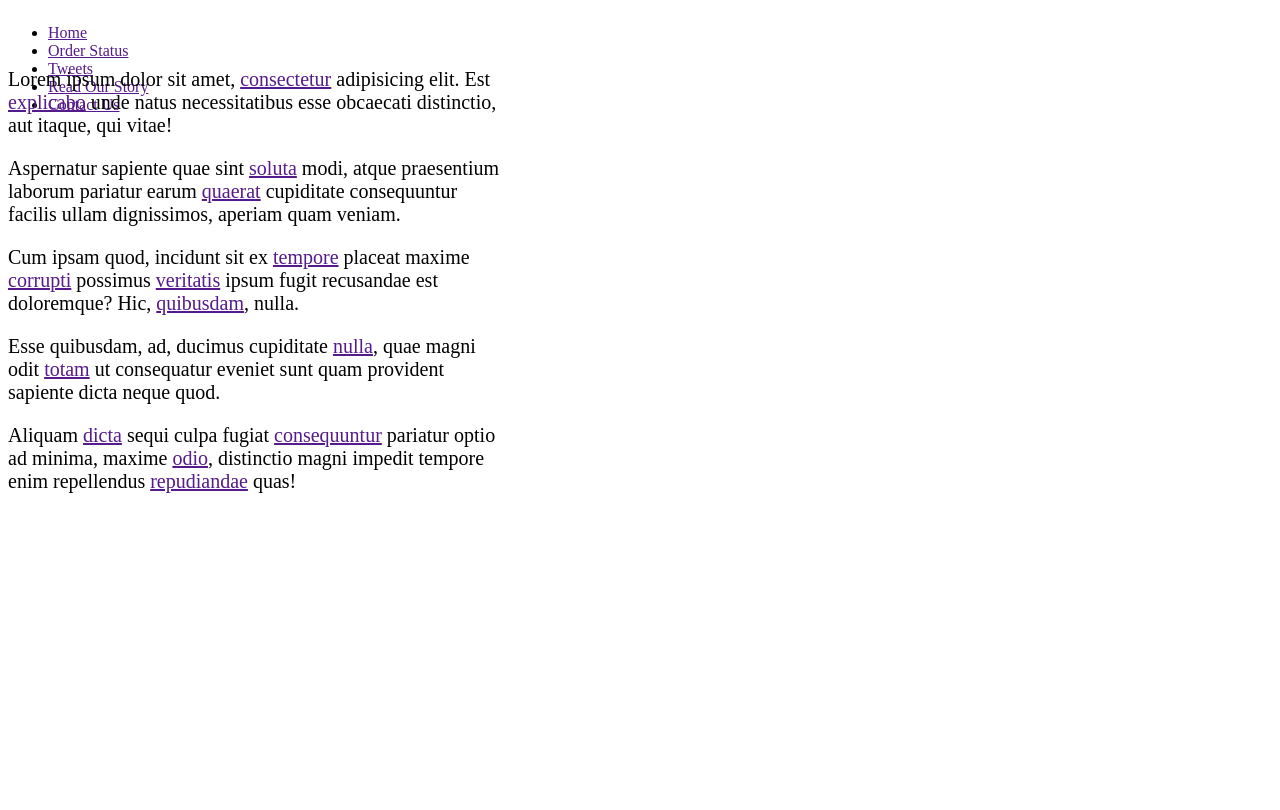
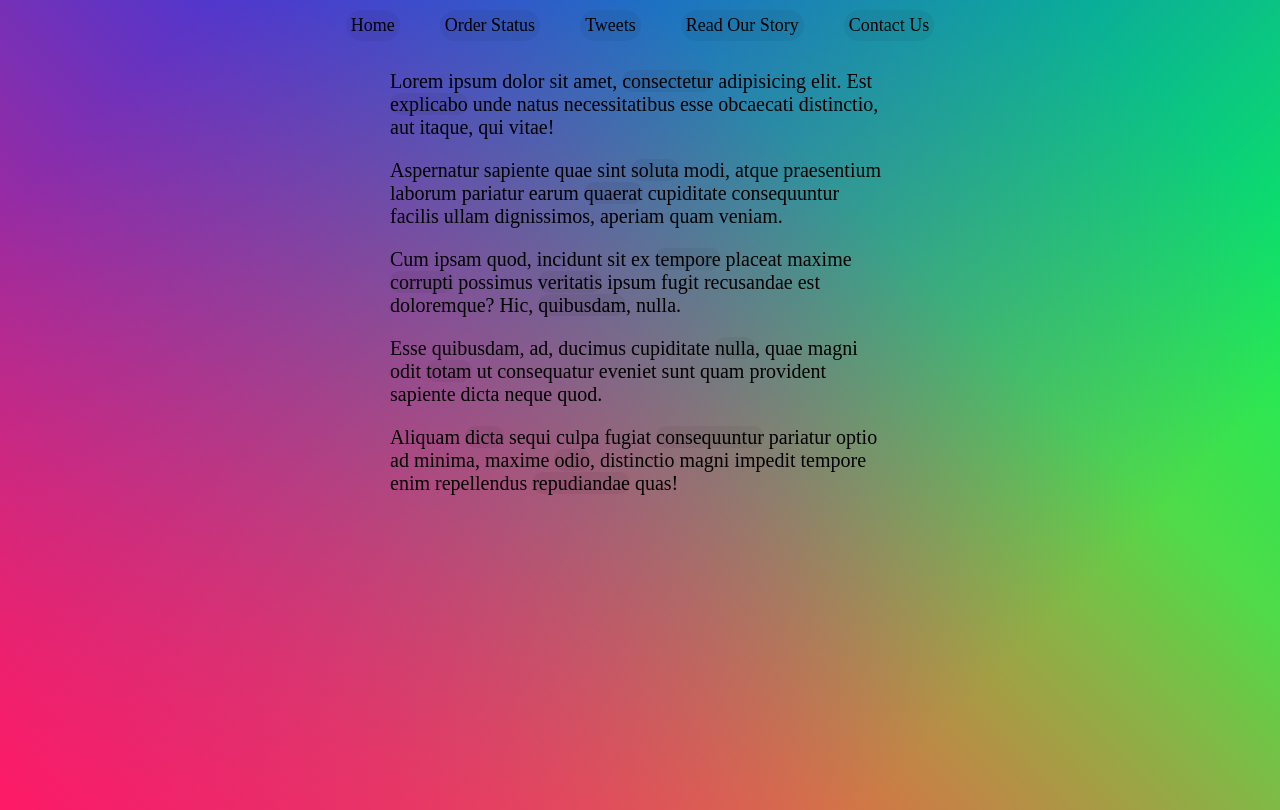
Before and after one commit to shaksmish/JavaScript30, a plain HTML site: page Day 22/index.html in a window 1280 px wide. Drawn offline with Linux system fonts and the light colour scheme.

Commit message:
update style.css with basic CSS

```diff
--- a/Day 22/style.css
+++ b/Day 22/style.css
@@ -6,14 +6,54 @@ box-sizing: border-box;
     box-sizing: inherit;
 }
 
-nav {
+body {
+    min-height: 100vh;
+    margin: 0; /* Important! */
+    font-family: sans-serif;
+    background:
+      linear-gradient(45deg, hsla(340, 100%, 55%, 1) 0%, hsla(340, 100%, 55%, 0) 70%),
+      linear-gradient(135deg, hsla(225, 95%, 50%, 1) 10%, hsla(225, 95%, 50%, 0) 80%),
+      linear-gradient(225deg, hsla(140, 90%, 50%, 1) 10%, hsla(140, 90%, 50%, 0) 80%),
+      linear-gradient(315deg, hsla(35, 95%, 55%, 1) 100%, hsla(35, 95%, 55%, 0) 70%);
+  }
+
+.menu {
     display: flex;
     flex-direction: row;
     width: auto;
     height: 40px;
+    justify-content: center;
+    list-style: none;
+    font-size: large;
+    font-family: serif;
+    padding: 0;
+    margin: 10px;
 }
+
+.menu a {
+    display: inline-block;
+    padding: 5px;
+    margin: 0 20px;
+    color: black;
+  }
+
 
 .wrapper {
     font-size: 20px;
+    font-family: serif;
     max-width: 500px;
+    margin: 0 auto;
+    position: relative;
+
 }
+
+a {
+    text-decoration: none;
+    color: black;
+    background: rgba(0,0,0,0.05);
+    border-radius: 20px;
+  }
+
+  .highlight {
+
+  }
```
